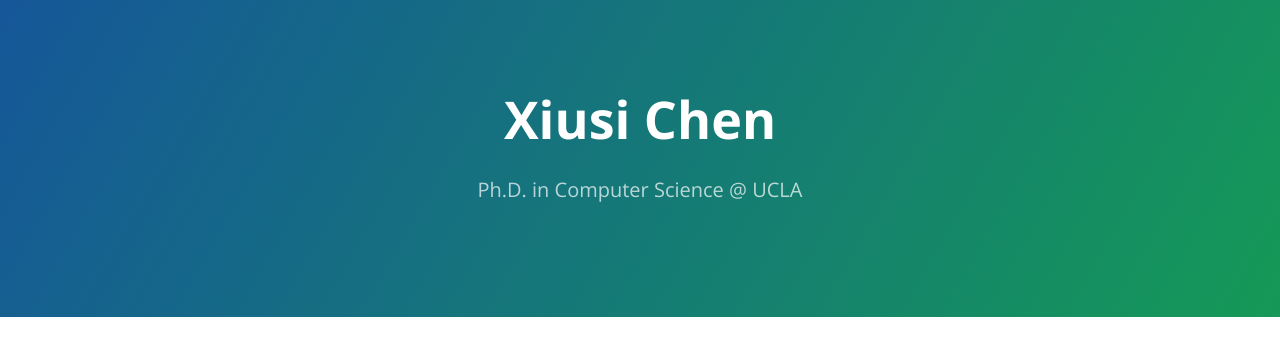
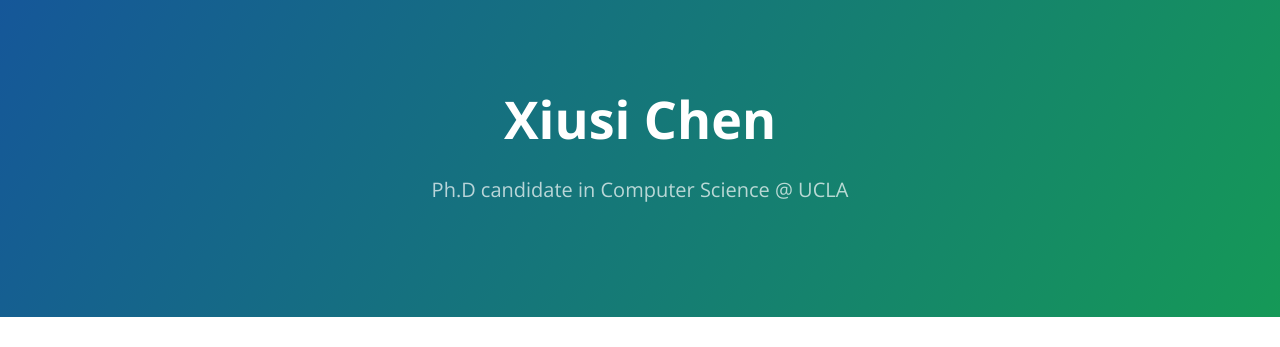
Before and after one commit to xiusic/xiusic.github.io, a Jekyll site: the page built from index.md, in a window 1280 px wide and 900 px high. Shown: the top 347 px of the window. Built offline with Jekyll 4.4.1, drawn with Linux system fonts in a browser that asks for light colours; our own code applies the rules of GitHub Pages for plain Markdown files.

```diff
--- a/_config.yml
+++ b/_config.yml
@@ -1,5 +1,5 @@
 title: Xiusi Chen
-description: Ph.D. in Computer Science @ UCLA
+description: Ph.D candidate in Computer Science @ UCLA
 show_downloads: false
 google_analytics:
 theme: jekyll-theme-cayman
--- a/index.md
+++ b/index.md
@@ -147,7 +147,7 @@ IEEE Transactions on Big Data (TBD).
 *   I was a registered swimming athlete in China during high school.
 
 ## Links
-[:heart:](https://sites.google.com/site/ruihanwu14/)
+[❤️](https://sites.google.com/site/ruihanwu14/)
 [Google Scholar](https://scholar.google.ca/citations?user=JqGAil4AAAAJ)
 [DBLP](https://dblp.org/pid/210/1049)
 [Facebook](https://www.facebook.com/xiusi.chen)
```
